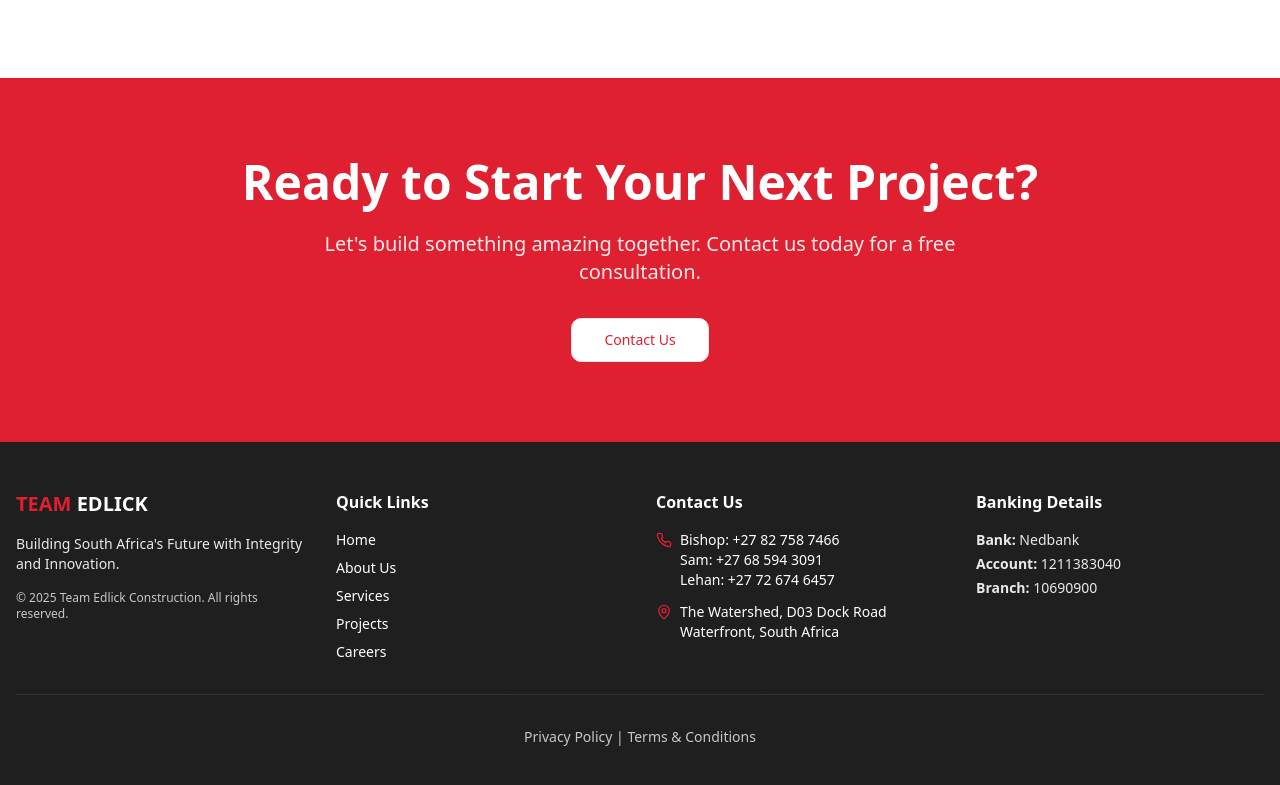
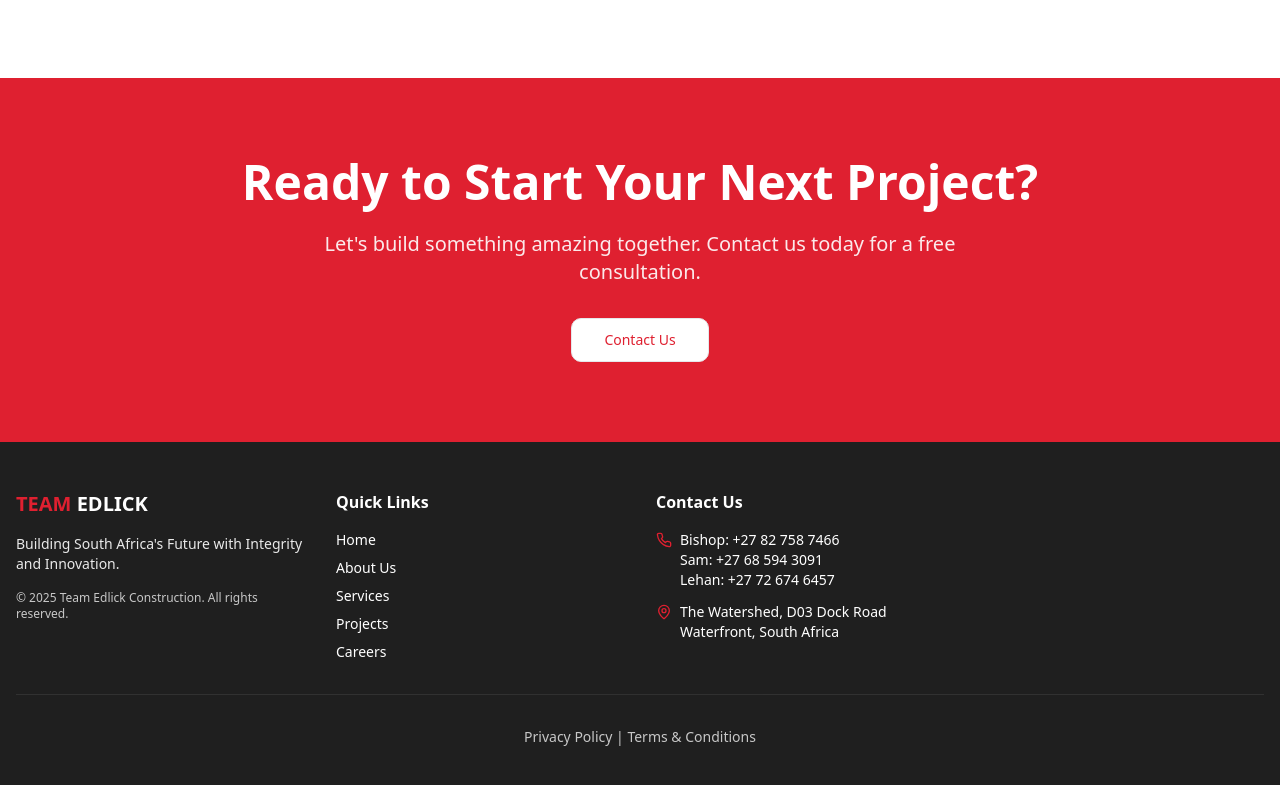
Before and after one commit to shalean-developer/redbrick-build-vision, a React (Vite) app: page / in a window 1280 px wide. Shown: the part 3958-4743 px from the top of the page. Built offline with nearby package versions, Linux system fonts and the light colour scheme; the HTML template or start-up script is replaced by a standard one.

Commit message:
Visual edit in Lovable

```diff
--- a/src/components/Footer.tsx
+++ b/src/components/Footer.tsx
@@ -1,9 +1,7 @@
 import { Link } from "react-router-dom";
 import { Phone, Mail, MapPin } from "lucide-react";
-
 const Footer = () => {
-  return (
-    <footer className="bg-secondary text-secondary-foreground">
+  return <footer className="bg-secondary text-secondary-foreground">
       <div className="container mx-auto px-4 py-12">
         <div className="grid grid-cols-1 md:grid-cols-2 lg:grid-cols-4 gap-8">
           {/* Company Info */}
@@ -71,14 +69,7 @@ const Footer = () => {
           </div>
 
           {/* Banking Info */}
-          <div>
-            <h4 className="font-semibold mb-4">Banking Details</h4>
-            <div className="text-sm space-y-1 opacity-90">
-              <p><strong>Bank:</strong> Nedbank</p>
-              <p><strong>Account:</strong> 1211383040</p>
-              <p><strong>Branch:</strong> 10690900</p>
-            </div>
-          </div>
+
         </div>
 
         <div className="border-t border-white/10 mt-8 pt-8 text-center text-sm opacity-75">
@@ -89,8 +80,6 @@ const Footer = () => {
           </p>
         </div>
       </div>
-    </footer>
-  );
+    </footer>;
 };
-
 export default Footer;
```
